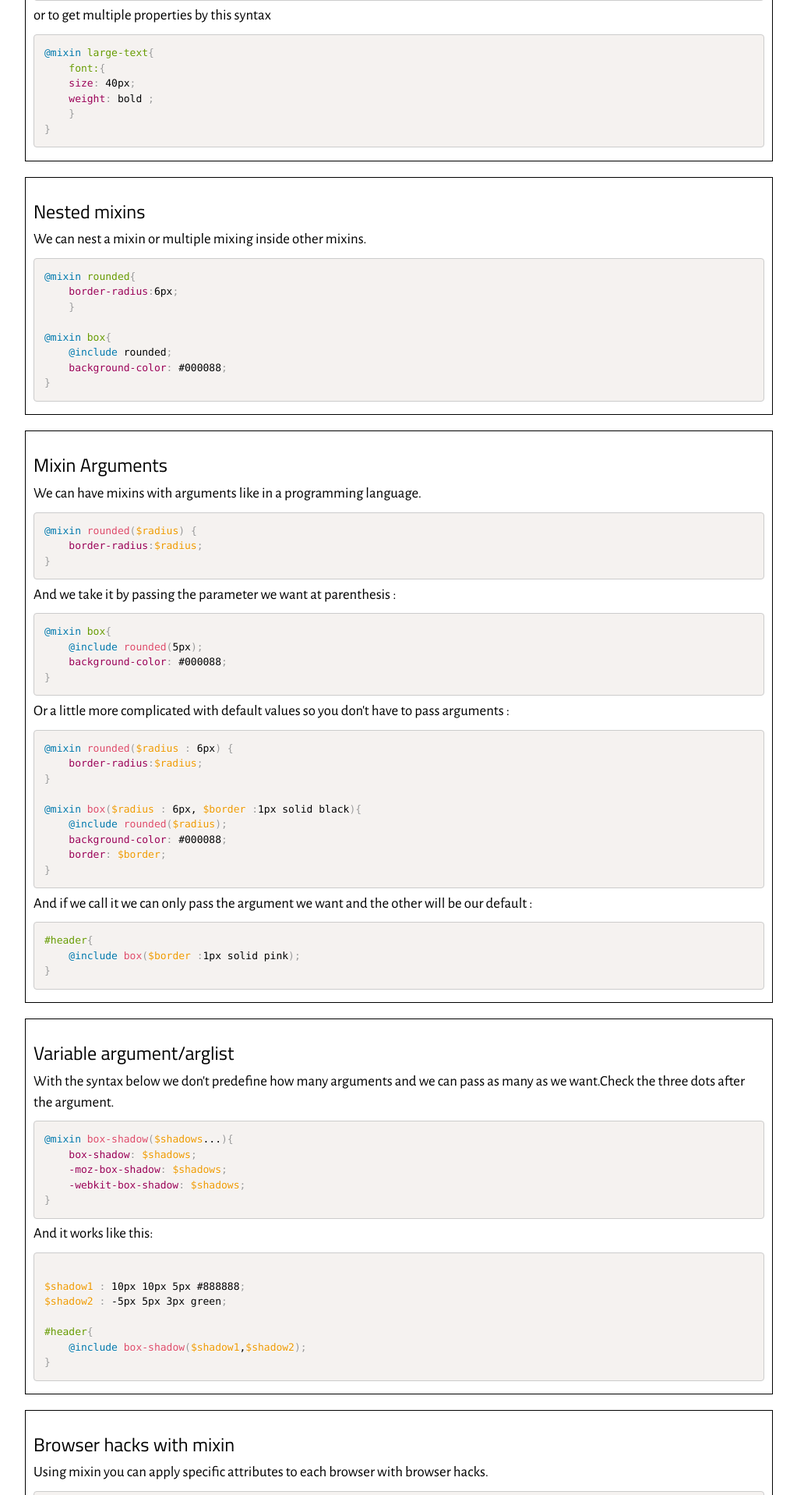
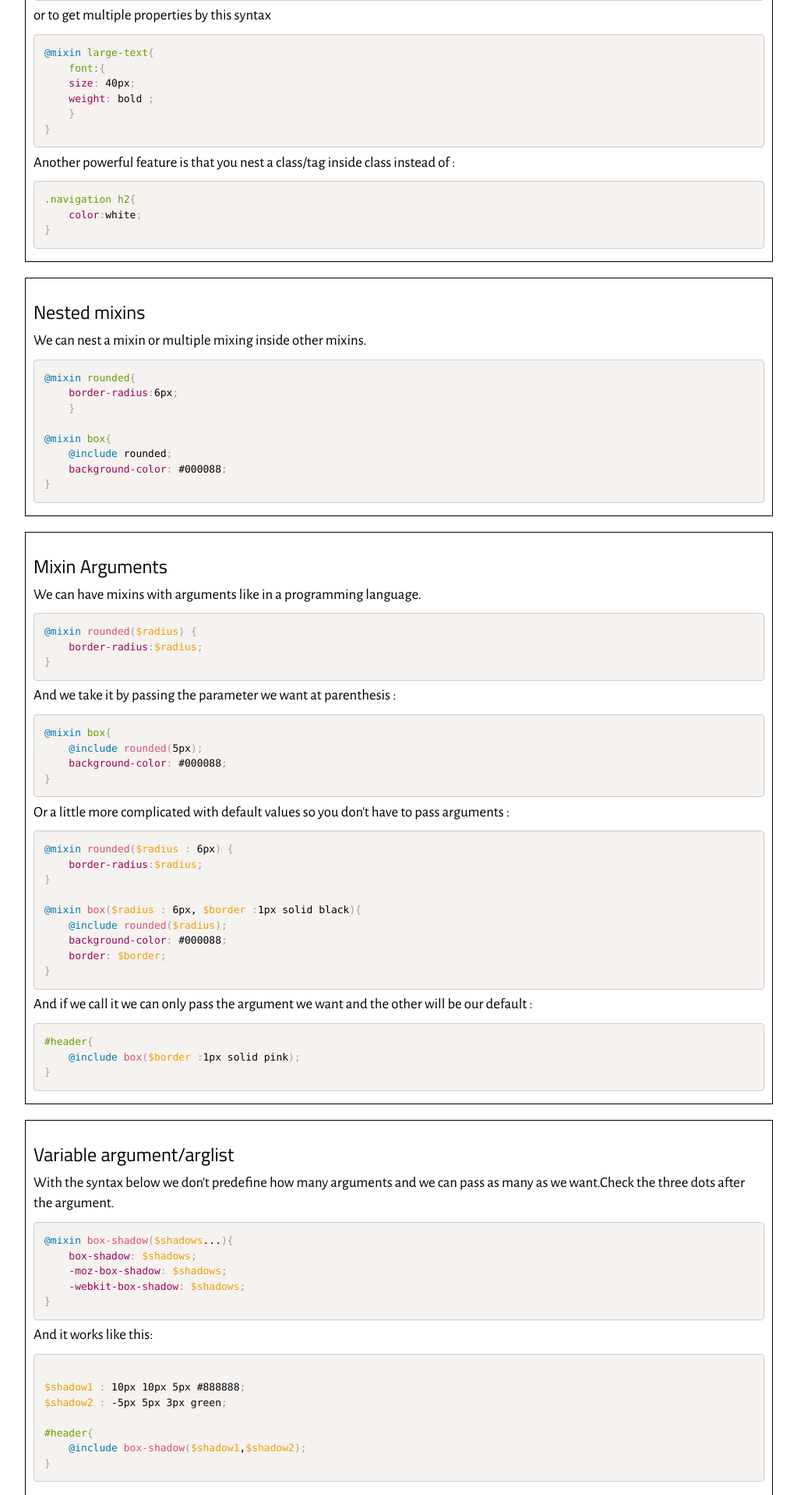
Before and after one commit to georgetour/beSmartbeSimple-site-v1.7, a PHP site: page /Sass/mastering-sass.php in a window 1280 px wide. Shown: the part 1909-3826 px from the top of the page at 78% size, without its empty margins (128-1151 px from the left). Run offline with PHP 8.4, Linux system fonts and the light colour scheme.

Commit message:
Update nested to SASS

```diff
--- a/Sass/mastering-sass.php
+++ b/Sass/mastering-sass.php
@@ -176,6 +176,13 @@ $text-color : white;</code>
     size: 40px;
     weight: bold ;
 	}
+}</code>
+</pre>
+
+<p>Another powerful feature is that you nest a class/tag inside class instead of :</p>
+
+<pre><code class="language-scss">.navigation h2{
+	color:white;
 }</code>
 </pre>
 
```
